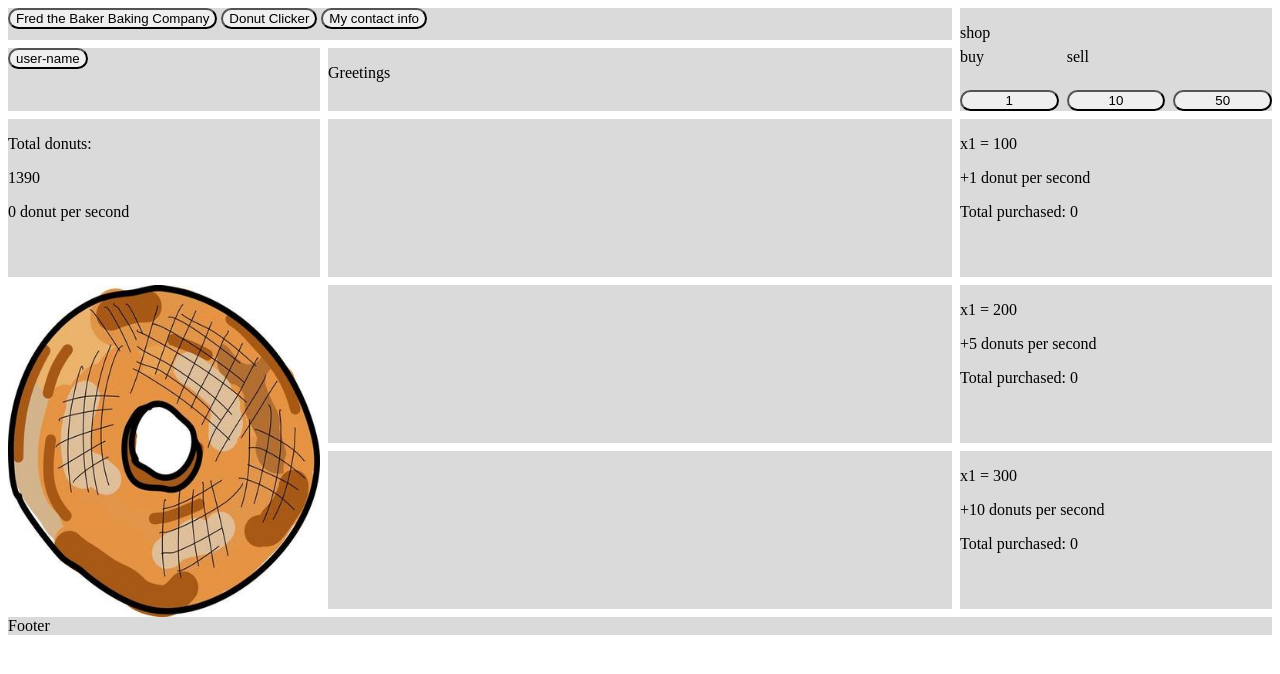
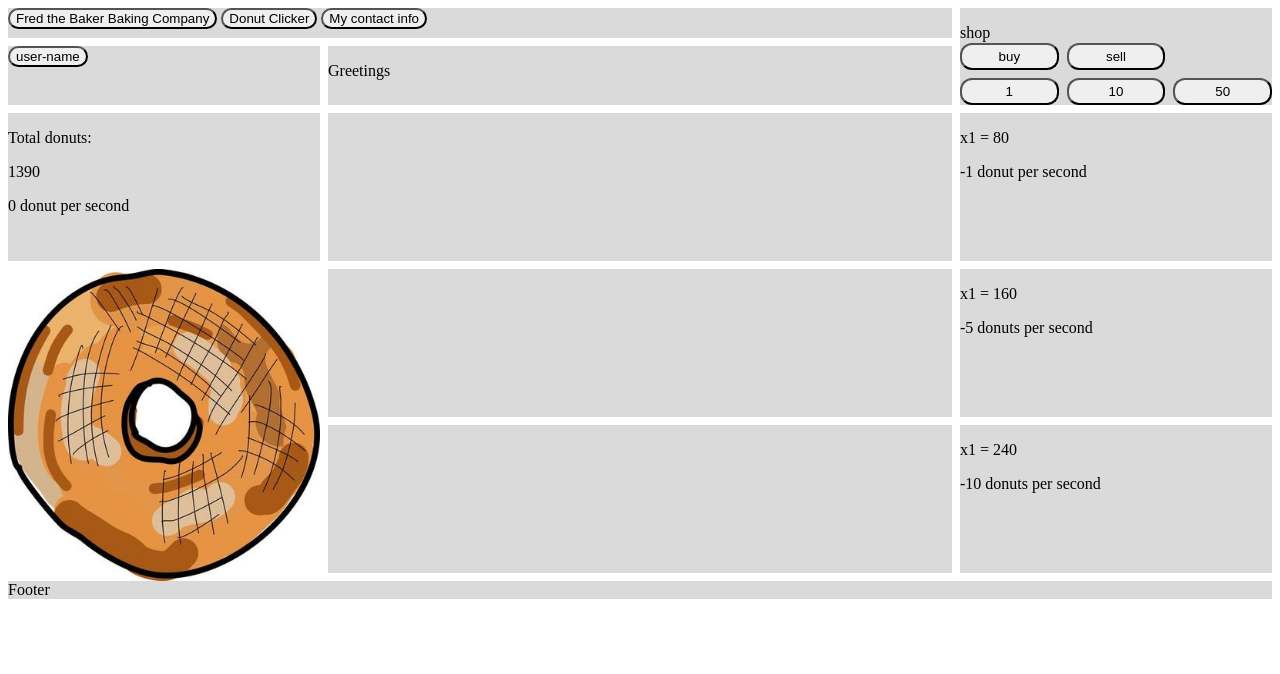
Before and after one commit to rheeze-dev/donut-clicker, a website built with Parcel: page index.html in a window 1280 px wide. Built offline with nearby package versions, Linux system fonts and the light colour scheme.

Commit message:
Completed basic functions of shop feature

```diff
--- a/donutMaker.js
+++ b/donutMaker.js
@@ -13,6 +13,9 @@ const donutImage = document.querySelector("#donut-img");
 const autoClickerGreenDiv = document.querySelector("#auto-clicker-green");
 const autoClickerBlueDiv = document.querySelector("#auto-clicker-blue");
 const autoClickerRedDiv = document.querySelector("#auto-clicker-red");
+const greenDonutPerSecond = document.querySelector(".green-donut-per-second");
+const blueDonutPerSecond = document.querySelector(".blue-donut-per-second");
+const redDonutPerSecond = document.querySelector(".red-donut-per-second");
 const priceGreenClicker = document.querySelector(".price-green-clicker");
 const priceBlueClicker = document.querySelector(".price-blue-clicker");
 const priceRedClicker = document.querySelector(".price-red-clicker");
@@ -35,6 +38,7 @@ let autoClickerCost = {
   red: 300
 };
 let optionValue = 1;
+let isBuy = false;
 
 bakingCompany.onclick = function() {
   headerModal.style.display = "block";
@@ -96,6 +100,14 @@ divAutoClickers.forEach((divClicker) => {
   });
 });
 
+document.querySelector("#buy-button").onclick = function() {
+  isBuy = true;
+}
+
+document.querySelector("#sell-button").onclick = function() {
+  isBuy = false;
+}
+
 function insertImage(color){
   const divElement = document.querySelector(`#${color}`);
   const img = document.createElement("img");
@@ -114,12 +126,29 @@ setInterval(function () {
 
 setInterval(function () {
   totalDonuts.innerHTML = donutCount;
+  if(isBuy) {
     priceGreenClicker.innerHTML = `x${optionValue} = ${Math.round(autoClickerCost.green) * optionValue}`;
+    greenDonutPerSecond.innerHTML = optionValue === 1 ? "+" + optionValue + " donut per second" : "+" + optionValue + " donuts per second";
     totalGreenClicker.innerHTML = "Total purchased: " + autoClickers.green;
     priceBlueClicker.innerHTML = `x${optionValue} = ${Math.round(autoClickerCost.blue) * optionValue}`;
+    blueDonutPerSecond.innerHTML = "+" + 5 * optionValue + " donuts per second";
     totalBlueClicker.innerHTML = "Total purchased: " + autoClickers.blue;
+    redDonutPerSecond.innerHTML = "+" + 10 * optionValue + " donuts per second";
     priceRedClicker.innerHTML = `x${optionValue} = ${Math.round(autoClickerCost.red) * optionValue}`;
     totalRedClicker.innerHTML = "Total purchased: " + autoClickers.red;
+  }
+  else {
+    priceGreenClicker.innerHTML = `x${optionValue} = ${(Math.round(autoClickerCost.green) * optionValue) - (Math.round(autoClickerCost.green) * .20)}`;
+    greenDonutPerSecond.innerHTML = optionValue === 1 ? "-" + optionValue + " donut per second" : "+" + optionValue + " donuts per second";
+    totalGreenClicker.innerHTML = "";
+    priceBlueClicker.innerHTML = `x${optionValue} = ${(Math.round(autoClickerCost.blue) * optionValue) - (Math.round(autoClickerCost.blue) * .20)}`;
+    blueDonutPerSecond.innerHTML = "-" + 5 * optionValue + " donuts per second";
+    totalBlueClicker.innerHTML = "";
+    redDonutPerSecond.innerHTML = "-" + 10 * optionValue + " donuts per second";
+    priceRedClicker.innerHTML = `x${optionValue} = ${(Math.round(autoClickerCost.red) * optionValue) - (Math.round(autoClickerCost.red) * .20)}`;
+    totalRedClicker.innerHTML = "";
+  }
+
   let donutsPerSecond = autoClickers.green + (autoClickers.blue * 5) + (autoClickers.red * 10);
   totalDonutsPerSecond.innerHTML = donutsPerSecond <= 1 ? donutsPerSecond + " donut per second"
     : donutsPerSecond + " donuts per second";
--- a/index.html
+++ b/index.html
@@ -41,9 +41,9 @@
       </div>
       <div id="shop">
         <p class="shop-name">shop</p>
-        <p class="buy">buy</p>
-        <p class="sell">sell</p>
-        <button class="options optionOne" data-attr="1">1</button>
+        <button id="buy-button">buy</button>
+        <button id="sell-button">sell</button>
+        <button class="options optionOne" data-attr="1" active>1</button>
         <button class="options optionTen" data-attr="10">10</button>
         <button class="options optionFifty" data-attr="50">50</button>
       </div>
@@ -59,21 +59,21 @@
       </div>
       <div class="auto-clickers" id="auto-clicker-green">
         <p class="price-green-clicker">Price: 100</p>
-        <p>+1 donut per second</p>
+        <p class="green-donut-per-second">+1 donut per second</p>
         <p class="total-green-clicker">Total purchased: 0</p>
       </div>
       <div id="blue">
       </div>
       <div class="auto-clickers" id="auto-clicker-blue">
         <p class="price-blue-clicker">Price: 100</p>
-        <p>+5 donuts per second</p>
+        <p class="blue-donut-per-second">+5 donuts per second</p>
         <p class="total-blue-clicker">Total purchased: 0</p>
       </div>
       <div id="red">
       </div>
       <div class="auto-clickers" id="auto-clicker-red">
         <p class="price-red-clicker">Price: 100</p>
-        <p>+10 donuts per second</p>
+        <p class="red-donut-per-second">+10 donuts per second</p>
         <p class="total-red-clicker">Total purchased: 0</p>
       </div>
     </div>
--- a/style.css
+++ b/style.css
@@ -36,21 +36,21 @@ header {
     grid-row: 1 / -1;
 }
 
-.buy {
+#buy-button {
     grid-column: 1;
     grid-row: 2;
 }
 
-.buy:hover {
+#buy:hover {
     cursor: pointer;
 }
 
-.sell {
+#sell-button {
     grid-column: 2;
     grid-row: 2;
 }
 
-.sell:hover {
+#sell:hover {
     cursor: pointer;
 }
 
```
Lines whose indentation alone changed are shown as unchanged.
